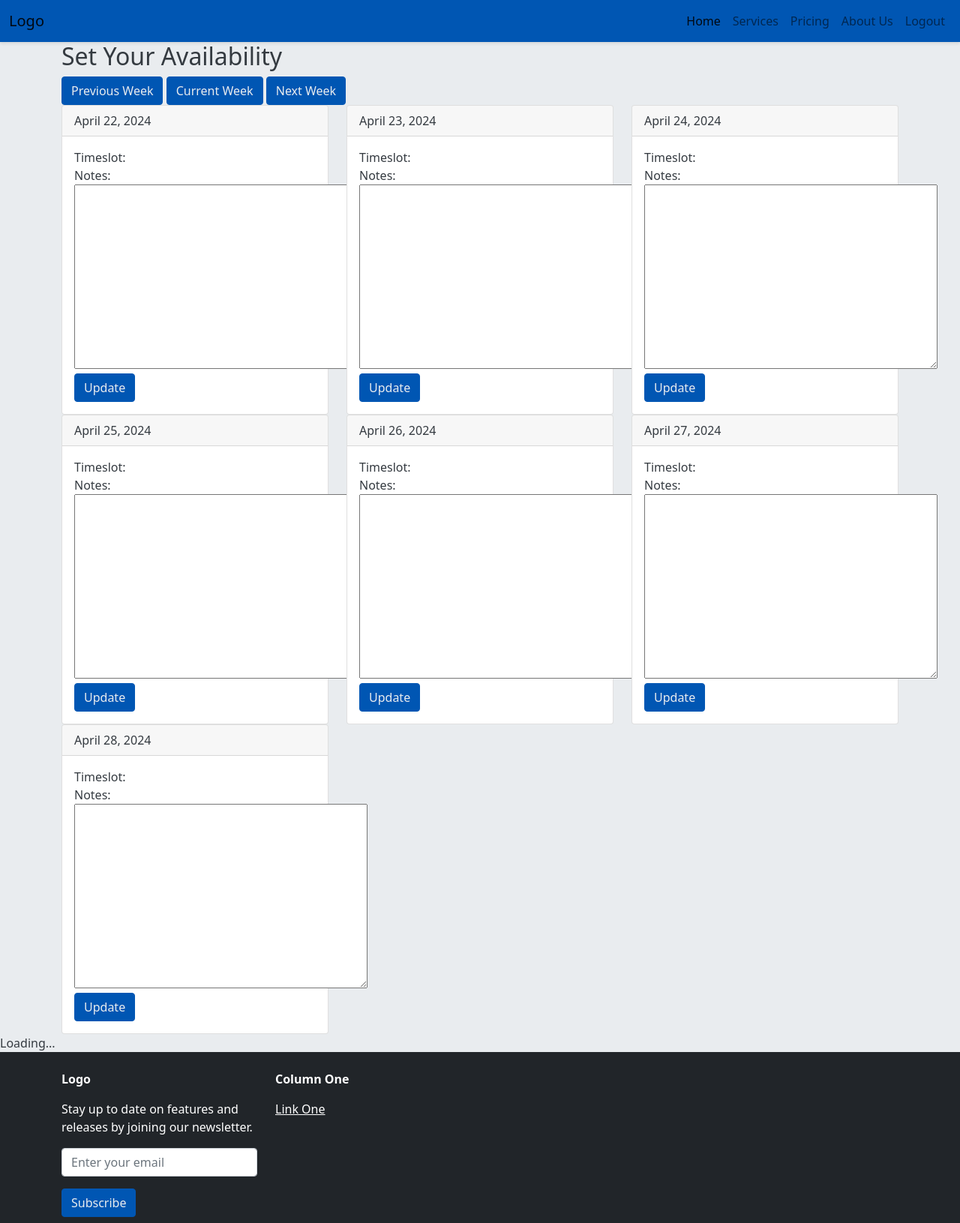
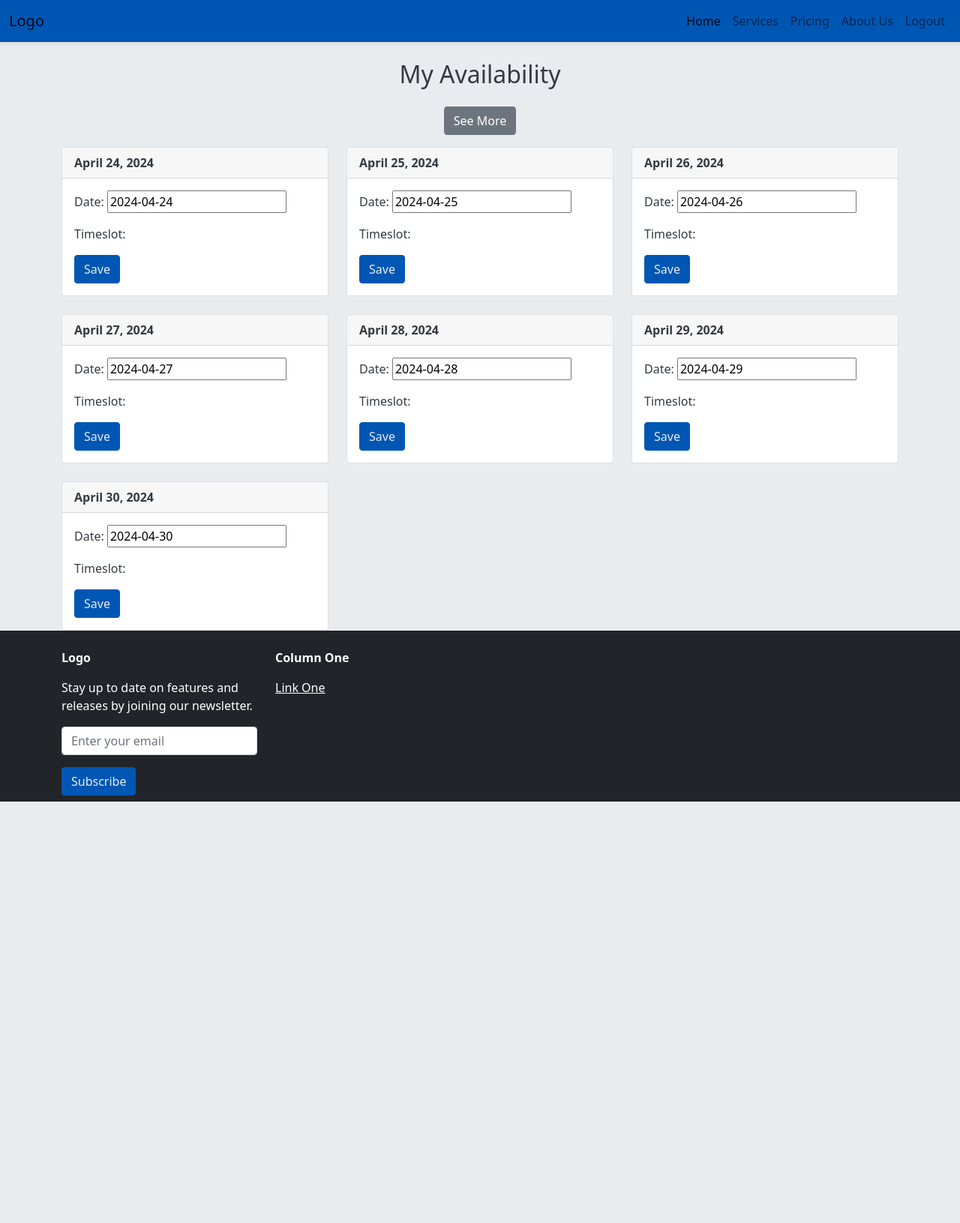
Before and after one commit to JesseRoss001/Anglesey-Cleaners, a Django app: page /bookings/dashboard/ in a window 1280 px wide. Shown: the whole page at 75% size. After the commit the page ends 1069 px from the top, so only its background shows below. Run offline with Django 5.2, Linux system fonts and the light colour scheme; the visitor is signed in with stand-in values (Sample User, id 1); data comes from the database, SQL or seed files in the repository; data that the repository does not hold is empty; some libraries are stand-ins or nearby versions.

Commit message:
basic booking works

```diff
--- a/cleaning_agency/bookings/forms.py
+++ b/cleaning_agency/bookings/forms.py
@@ -1,3 +1,4 @@
+# forms.py
 from django import forms
 from .models import CleanerAvailability, TimeSlot
 
@@ -7,14 +8,7 @@ class CleanerAvailabilityForm(forms.ModelForm):
         widget=forms.CheckboxSelectMultiple,
         required=False
     )
-    date = forms.DateField(widget=forms.HiddenInput())  # Explicitly define the date field
 
     class Meta:
         model = CleanerAvailability
-        fields = ['date', 'timeslot', 'notes']
-
-    def __init__(self, *args, **kwargs):
-        super(CleanerAvailabilityForm, self).__init__(*args, **kwargs)
-        # Set the initial value for the date field if it's not already set
-        if 'initial' in kwargs and 'date' in kwargs['initial']:
-            self.fields['date'].initial = kwargs['initial']['date']
+        fields = ['date', 'timeslot']
--- /dev/null
+++ b/cleaning_agency/bookings/templates/bookings/availability_dashboard.html
@@ -0,0 +1,31 @@
+<!-- bookings/templates/bookings/availability_dashboard.html -->
+{% extends "users/base.html" %}
+{% load static %}
+
+{% block content %}
+<div class="container">
+  <h2 class="my-4 text-center">My Availability</h2>
+  <div class="my-3 text-center">
+    <a href="{% url 'availability_dashboard' %}?page={{ next_page }}" class="btn btn-secondary">See More</a>
+  </div>
+  <div class="row row-cols-1 row-cols-md-3 g-4">
+    {% for date, form in days_forms %}
+      <div class="col">
+        <div class="card h-100">
+          <div class="card-header">
+            <strong>{{ date|date:"F d, Y" }}</strong>
+          </div>
+          <div class="card-body">
+            <form method="post" action="{% url 'update_availability' date|date:'Y-m-d' %}">
+              {% csrf_token %}
+              {{ form.as_p }}
+              <input type="hidden" class="disabled" name="date" value="{{ date|date:'Y-m-d' }}" />
+              <button type="submit" class="btn btn-primary">Save</button>
+            </form>
+          </div>
+        </div>
+      </div>
+    {% endfor %}
+  </div>
+</div>
+{% endblock %}
--- a/cleaning_agency/bookings/templates/bookings/cleaner_dashboard.html
+++ /dev/null
@@ -1,156 +0,0 @@
-{% extends "users/base.html" %}
-{% load static %}
-{% load crispy_forms_tags %}
-
-{% block head %}
-<!-- Bootstrap CSS for that sweet responsive grid and form styling -->
-<link rel="stylesheet" href="https://stackpath.bootstrapcdn.com/bootstrap/4.5.2/css/bootstrap.min.css">
-<style>
-    body {
-        font-family: 'Arial', sans-serif; /* Classic, like a little black dress */
-    }
-    .container {
-        max-width: 1200px; /* Spacious yet cozy */
-        margin: auto; /* Centered, as all things should be */
-        padding: 20px; /* Breathing room */
-    }
-    /* Navigation but make it fashion */
-    .week-navigation {
-        text-align: center;
-        margin-bottom: 30px;
-    }
-    .week-navigation a {
-        background-color: #007bff; /* Blue as the deepest ocean */
-        color: white; /* Pure as snow */
-        padding: 10px 20px; /* Comfortably plump */
-        border-radius: 5px; /* Soft edges for a harsh world */
-        text-decoration: none; /* Naked links are a sin */
-        margin: 0 10px; /* Personal space is important */
-    }
-    .week-navigation a:hover {
-        background-color: #0056b3; /* Darker, like my soul */
-    }
-    /* Cards, because information deserves a throne */
-    .card {
-        border: 1px solid #ddd; /* Subtle, like a whisper */
-        margin-bottom: 20px; /* Room to breathe */
-        border-radius: 5px; /* Gentle curves */
-        background-color: white; /* Blank canvases to paint your dreams on */
-    }
-    /* Forms, the unsung heroes of interaction */
-    .form-group {
-        margin-bottom: 15px; /* Orderly and spaced */
-    }
-    /* The overlay, a veil of anticipation */
-    .loading-overlay {
-        display: none; /* Shy until called upon */
-        position: fixed;
-        left: 0;
-        top: 0;
-        width: 100%;
-        height: 100%;
-        background: rgba(0, 0, 0, 0.5); /* Mystery and style */
-        justify-content: center;
-        align-items: center;
-        z-index: 1050; /* Above all, yet beneath your touch */
-    }
-    .loading-overlay.active {
-        display: flex; /* Behold, I am revealed */
-    }
-    /* The transformation, a dance of elements */
-    .availability-updated {
-        background-color: #28a745; /* Green, for go, grow, and glory */
-        color: white; /* Contrast, my dear */
-    }
-</style>
-{% endblock %}
-
-{% block content %}
-<div class="container">
-    <h2>Set Your Availability</h2>
-    <div id="week-navigation" class="week-navigation">
-        <a href="{% url 'bookings:cleaner_dashboard' %}?week={{ prev_week }}" class="btn btn-primary">Previous Week</a>
-        <a href="{% url 'bookings:cleaner_dashboard' %}" class="btn btn-primary">Current Week</a>
-        <a href="{% url 'bookings:cleaner_dashboard' %}?week={{ next_week }}" class="btn btn-primary">Next Week</a>
-    </div>
-    <div class="row">
-{% for date, form in forms %}
-<div class="col-md-4">
-    <div class="card">
-        <div class="card-header">
-            {{ date|date:"F d, Y" }} <!-- This should display the date -->
-        </div>
-        <div class="card-body">
-            <form method="post" class="availability-form" action="{% url 'bookings:cleaner_dashboard' %}">
-                {% csrf_token %}
-                <!-- Ensure the name attribute includes the form prefix -->
-                <input type="hidden" name="{{ form.prefix }}-date" value="{{ date|date:'Y-m-d' }}">
-                {% for field in form %}
-                <div class="form-group">
-                    <!-- Make sure to exclude the date field from this loop -->
-                    {% if field.name != 'date' %}
-                        {{ field.errors }}
-                        {{ field.label_tag }}
-                        {{ field }}
-                    {% endif %}
-                </div>
-                {% endfor %}
-                <button type="submit" class="btn btn-primary">Update</button>
-            </form>
-        </div>
-    </div>
-</div>
-{% endfor %}
-    </div>
-</div>
-<div class="loading-overlay" id="loading-overlay">
-    <div>Loading...</div>
-</div>
-
-<script src="https://code.jquery.com/jquery-3.5.1.slim.min.js"></script>
-<script type="text/javascript">
-document.addEventListener('DOMContentLoaded', function() {
-    document.querySelectorAll('.availability-form').forEach(function(form) {
-        form.addEventListener('submit', function(event) {
-            event.preventDefault();
-            const formData = new FormData(form);
-
-            document.getElementById('loading-overlay').classList.add('active');
-
-            fetch(form.action, {
-                method: 'POST',
-                body: formData,
-                headers: {
-                    'X-CSRFToken': formData.get('csrfmiddlewaretoken'),
-                },
-            })
-            .then(response => {
-                if (!response.ok) {
-                    throw new Error(`HTTP error! status: ${response.status}`);
-                }
-                return response.json();
-            })
-            .then(data => {
-                document.getElementById('loading-overlay').classList.remove('active');
-                if(data.success) {
-                    alert('Availability updated successfully.');
-                    window.location.reload();
-                } else {
-                    // Display form errors
-                    let errorMessages = '';
-                    for (const [field, errors] of Object.entries(data.errors)) {
-                        errorMessages += `${field}: ${errors.map(e => e.message).join(', ')}\n`;
-                    }
-                    alert(`Failed to update availability. Errors:\n${errorMessages}`);
-                }
-            })
-            .catch(error => {
-                document.getElementById('loading-overlay').classList.remove('active');
-                console.error('Fetch error:', error);
-                alert('An error occurred. Please try again.');
-            });
-        });
-    });
-});
-</script>
-{% endblock %}
--- a/cleaning_agency/bookings/urls.py
+++ b/cleaning_agency/bookings/urls.py
@@ -1,9 +1,9 @@
+# bookings/urls.py
 from django.urls import path
-from .views import cleaner_dashboard
-
-app_name = 'bookings'
+from .views import availability_dashboard , update_availability
 
 urlpatterns = [
-    path('dashboard/', cleaner_dashboard, name='cleaner_dashboard'),
-
+    # ... other URL patterns ...
+    path('dashboard/', availability_dashboard, name='availability_dashboard'),
+    path('update_availability/<str:date_str>/', update_availability, name='update_availability'),
 ]
--- a/cleaning_agency/bookings/views.py
+++ b/cleaning_agency/bookings/views.py
@@ -1,49 +1,62 @@
-from django.http import JsonResponse
-from django.shortcuts import render
-from django.contrib.auth.decorators import login_required
-from django.utils import timezone
+# bookings/views.py
+from django.shortcuts import render, redirect
+from datetime import datetime, timedelta
+from .forms import CleanerAvailabilityForm
 from .models import CleanerAvailability, TimeSlot
-from .forms import CleanerAvailabilityForm
-from datetime import datetime, timedelta
 
-@login_required
-def cleaner_dashboard(request):
-    today = timezone.localdate()
-    start_of_week = today - timedelta(days=today.weekday())
-    week_param = request.GET.get('week')
+def availability_dashboard(request):
+    today = datetime.now().date()
+    days = [today + timedelta(days=i) for i in range(7)]
+    days_forms = []
 
-    if week_param:
-        try:
-            start_of_week = datetime.strptime(week_param, '%Y-%m-%d').date()
-        except ValueError:
-            pass  # If the parameter is invalid, the default start of the week is used
+    for day in days:
+        availability, created = CleanerAvailability.objects.get_or_create(
+            cleaner=request.user,
+            date=day,
+        )
+        form = CleanerAvailabilityForm(instance=availability)
+        days_forms.append((day, form))
 
-    end_week = start_of_week + timedelta(days=6)
-    date_list = [start_of_week + timedelta(days=x) for x in range(7)]
+    context = {
+        'days_forms': days_forms,
+    }
+    return render(request, 'bookings/availability_dashboard.html', context)
+def update_availability(request, date_str):
+    date_obj = datetime.strptime(date_str, '%Y-%m-%d').date()
+    availability, created = CleanerAvailability.objects.get_or_create(
+        cleaner=request.user,
+        date=date_obj,
+    )
 
     if request.method == 'POST':
-        form = CleanerAvailabilityForm(request.POST)
+        form = CleanerAvailabilityForm(request.POST, instance=availability)
         if form.is_valid():
-            availability = form.save(commit=False)
-            availability.cleaner = request.user
-            availability.save()
-            form.save_m2m()  # Since we used commit=False earlier, we need to save many-to-many fields manually
-            # Respond with JSON data
-            return JsonResponse({'success': True, 'date': availability.date.strftime('%Y-%m-%d'), 'timeslots': list(availability.timeslot.values_list('id', flat=True))})
+            form.save()
+            # Redirect back to the dashboard to show the saved state
+            return redirect('availability_dashboard')
         else:
-            # Log form errors to the console.
-            print(form.errors)
-            return JsonResponse({'success': False, 'errors': form.errors.get_json_data()})
+            # If form is not valid, re-render the dashboard with the form errors
+            days_forms = [(date_obj, form)] + [(day, CleanerAvailabilityForm(instance=avail)) for day, avail in days_forms if day != date_obj]
+            return render(request, 'bookings/availability_dashboard.html', {'days_forms': days_forms})
 
-    # Prepare forms for each day of the week
-    availability_list = [CleanerAvailability.objects.get_or_create(cleaner=request.user, date=date)[0] for date in date_list]
-    forms = [CleanerAvailabilityForm(initial={'date': date}, instance=availability, prefix=str(availability.date)) for date, availability in zip(date_list, availability_list)]
+    # If not POST, redirect to the dashboard
+    return redirect('availability_dashboard')
 
-    context = {
-        'forms': zip(date_list, forms),
-        'next_week': (end_week + timedelta(days=1)).strftime('%Y-%m-%d'),
-        'prev_week': (start_of_week - timedelta(days=7)).strftime('%Y-%m-%d'),
-        'current_week': start_of_week.strftime('%Y-%m-%d'),
-    }
 
-    return render(request, 'bookings/cleaner_dashboard.html', context)
+def update_availability(request, date_str):
+    date_obj = datetime.strptime(date_str, '%Y-%m-%d').date()
+    availability, _ = CleanerAvailability.objects.get_or_create(
+        cleaner=request.user,
+        date=date_obj
+    )
+
+    if request.method == 'POST':
+        form = CleanerAvailabilityForm(request.POST, instance=availability)
+        if form.is_valid():
+            form.save()
+            return redirect('availability_dashboard')  # Redirect back to the dashboard
+        else:
+            # If the form is not valid, you can show the form with errors
+            # You might need to pass all forms and dates back to the template if you want to show the dashboard
+            # For now, just redirect to the dashboard
+            return redirect('availability_dashboard')
--- a/cleaning_agency/cleaning_agency/urls.py
+++ b/cleaning_agency/cleaning_agency/urls.py
@@ -6,5 +6,5 @@ urlpatterns = [
     path('admin/', admin.site.urls),
     path('', home, name='home'),  # Set the home view at the root URL
     path('users/', include('users.urls')),  # Keep other users URLs
-    path('bookings/', include('bookings.urls')),
+    path('bookings/', include('bookings.urls')),  # Include your bookings.urls
 ]
--- a/cleaning_agency/users/templates/users/base.html
+++ b/cleaning_agency/users/templates/users/base.html
@@ -116,10 +116,11 @@
       </li>
       {% endif %}
       {% if user.is_authenticated and user.is_cleaner %}
+      <!-- Add a link to the availability dashboard -->
       <li class="nav-item">
-        <a class="nav-link" href="{% url 'bookings:cleaner_dashboard' %}">My Dashboard</a>
+        <a class="nav-link" href="{% url 'availability_dashboard' %}">My Availability</a>
       </li>
-      {% endif %}
+    {% endif %}
       <!-- Show sign up links if user is not authenticated -->
       {% if not user.is_authenticated %}
       <li class="nav-item">
```
